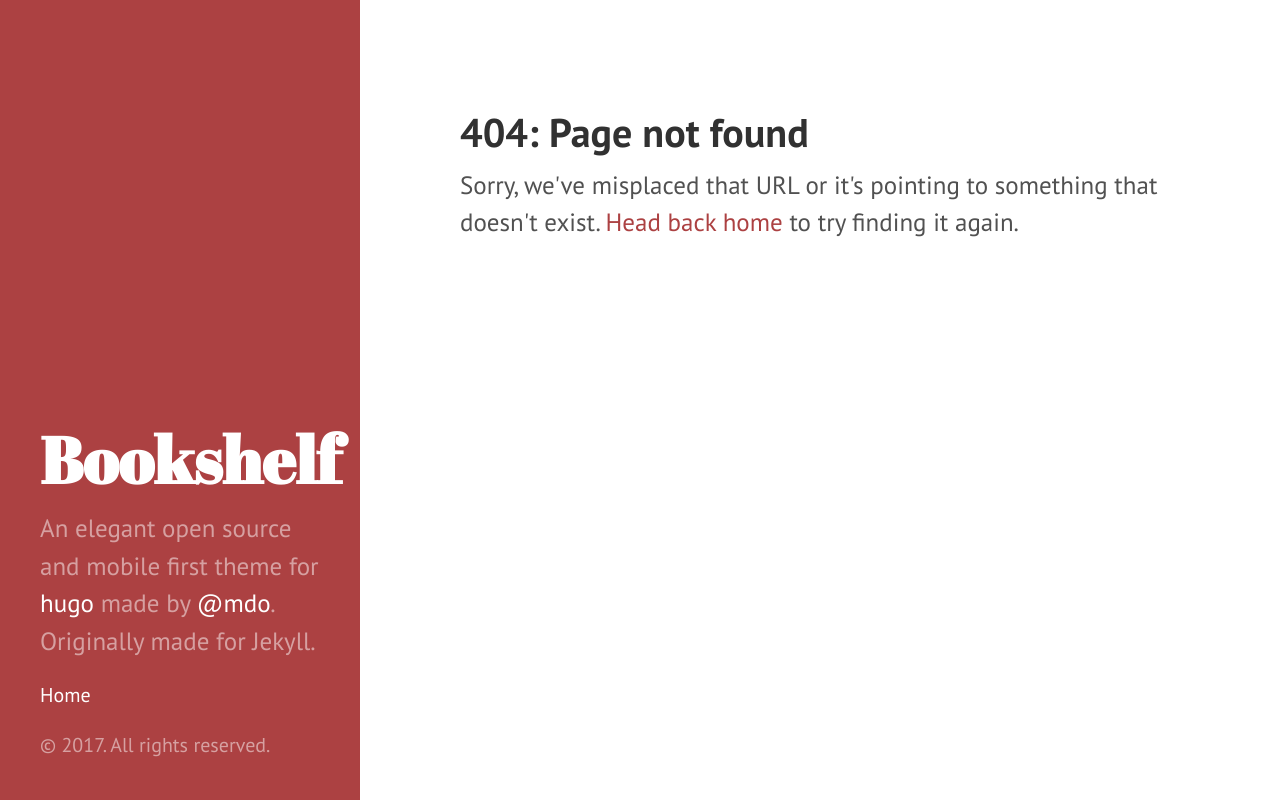
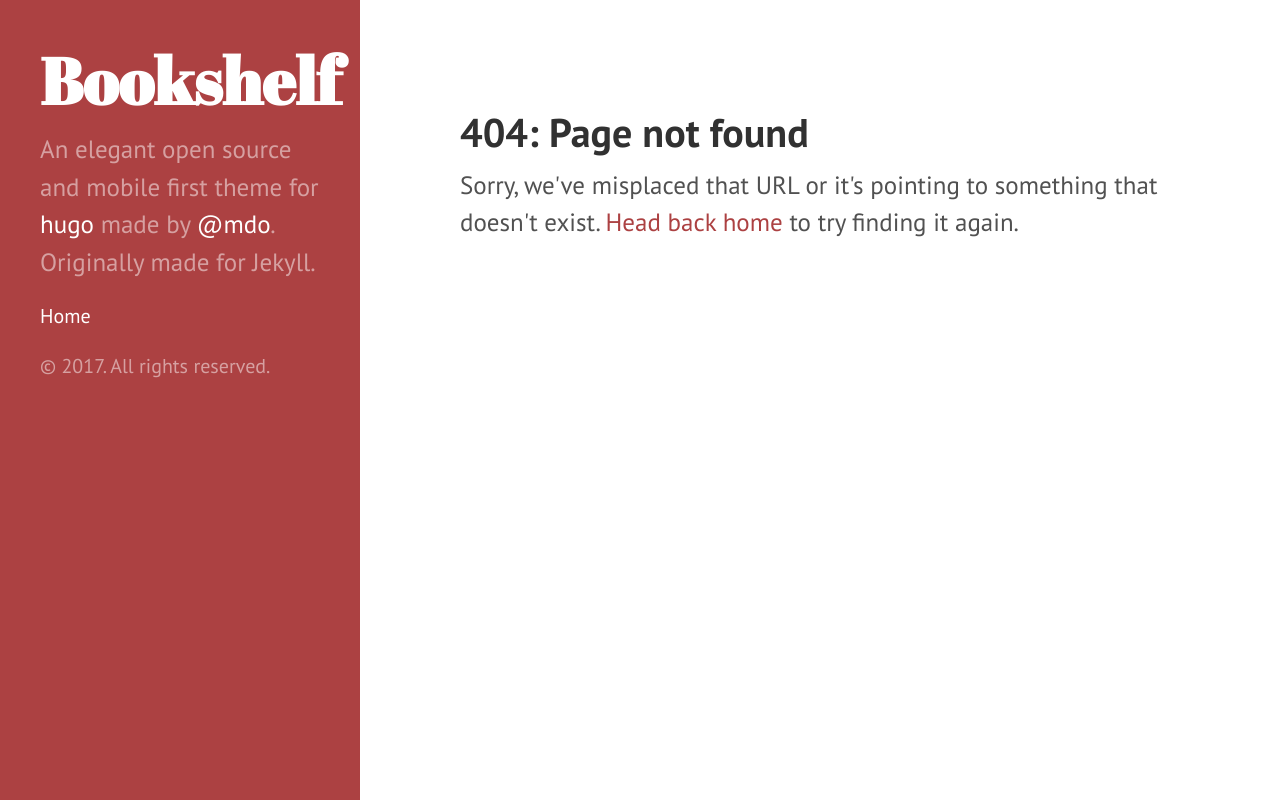
Before and after one commit to rogerjaeck/bookshelf, a plain HTML site: page 404.html in a window 1280 px wide. Drawn offline with Linux system fonts and the light colour scheme.

Commit message:
changed hyde options

```diff
--- a/404.html
+++ b/404.html
@@ -29,7 +29,7 @@
 <body class="theme-base-08">
 
 <div class="sidebar">
-  <div class="container sidebar-sticky">
+  <div class="container">
     <div class="sidebar-about">
       <a href="https://rogerjaeck.github.io/bookshelf/"><h1>Bookshelf</h1></a>
       <p class="lead">
```
Also changed, not shown: about/about/index.html (+1 -1 lines), about/index.html (+1 -1 lines), index.html (+1 -1 lines), post/good-to-great-1/index.html (+1 -1 lines), post/good-to-great/index.html (+1 -1 lines), post/index.html (+1 -1 lines).
